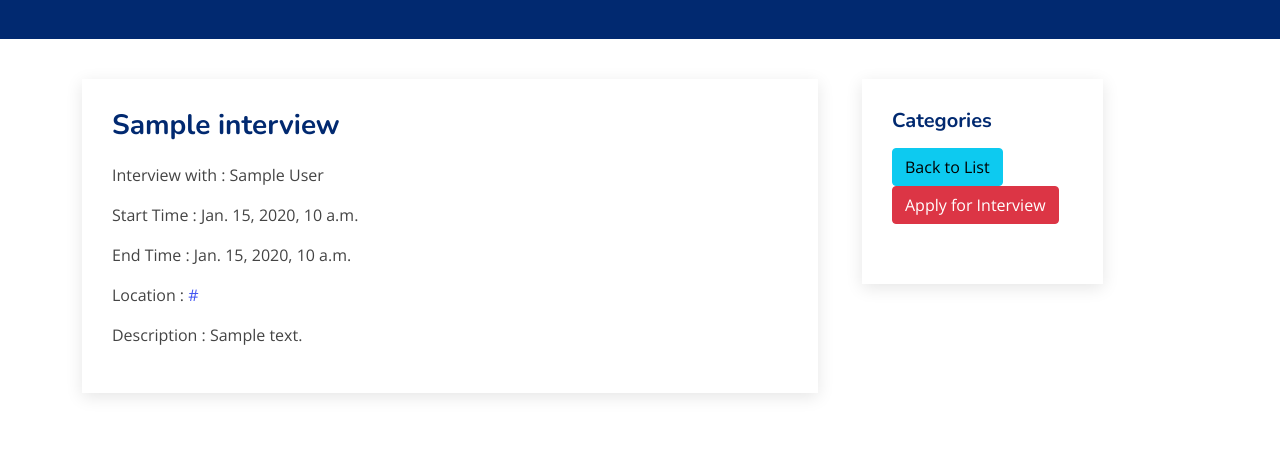
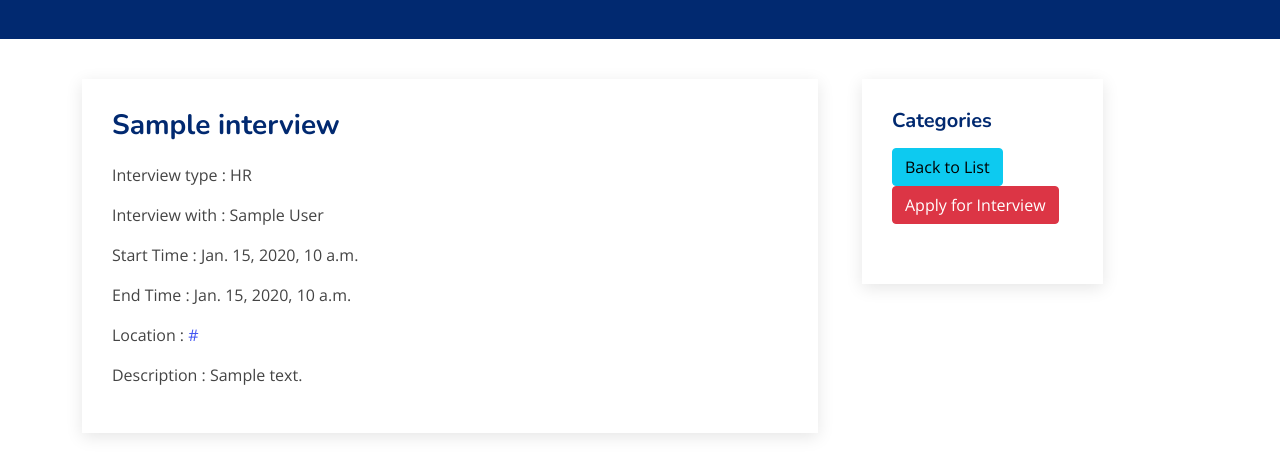
Before and after one commit to World-Konkani-Centre/sushiksha_placement_prep, a Django app: page /interview/view/1 in a window 1280 px wide. Shown: the part 83-556 px from the top of the page. Run offline with Django 3.2, Linux system fonts and the light colour scheme; a user stored in the database is signed in; tables that the repository leaves empty hold one stand-in row (values such as "Sample post"); parts of the project's set-up code (start-up, migrations or seed data) failed here and were passed over; some libraries are stand-ins or nearby versions.

Commit message:
fixing stuffs in interviews

```diff
--- a/interviews/forms.py
+++ b/interviews/forms.py
@@ -6,7 +6,7 @@ from interviews.models import Interview, GDParticipants
 class InterviewRegisterForm(forms.ModelForm):
     class Meta:
         model = Interview
-        fields = ['heading', 'description', 'start_time', 'end_time', 'link']
+        fields = ['heading', 'type','description', 'start_time', 'end_time', 'link']
 
 
 class GDParticipationForm(forms.ModelForm):
--- a/interviews/models.py
+++ b/interviews/models.py
@@ -1,9 +1,15 @@
 from django.contrib.auth.models import User
 from django.db import models
+
+OPTIONS = (
+    ('HR', 'HR'),
+    ('Technical', 'Technical')
+)
 
 
 class Interview(models.Model):
     heading = models.CharField(max_length=50)
+    type = models.CharField(max_length=10, choices=OPTIONS, default="Technical")
     start_time = models.DateTimeField()
     end_time = models.DateTimeField()
     description = models.TextField()
@@ -11,11 +17,11 @@ class Interview(models.Model):
     participant_1 = models.ForeignKey(User, on_delete=models.CASCADE, related_name='part1', null=True)
     participant_2 = models.ForeignKey(User, on_delete=models.CASCADE, related_name='part2', null=True, blank=True)
     complete = models.BooleanField(default=False)
-    event_id = models.CharField(max_length=50, null=True,blank=True)
+    event_id = models.CharField(max_length=50, null=True, blank=True)
 
 
 class GDParticipants(models.Model):
-    participants = models.ForeignKey(User,on_delete=models.CASCADE)
+    participants = models.ForeignKey(User, on_delete=models.CASCADE)
     branch = models.CharField(max_length=50)
 
     def __str__(self):
--- a/interviews/views.py
+++ b/interviews/views.py
@@ -9,21 +9,8 @@ from interviews.utils import google_calendar
 
 @login_required
 def interview_list(request):
-    form = None
     lists = Interview.objects.filter(complete=False)
-    if request.POST:
-        if request.user.profile.is_mentor:
-            form = InterviewRegisterForm(request.POST)
-            if form.is_valid():
-                interview = form.save(commit=False)
-                interview.participant_1 = request.user
-                interview.save()
-                return redirect('interviews-list')
-    else:
-        if request.user.profile.is_mentor:
-            form = InterviewRegisterForm()
     context = {
-        'form': form,
         'lists': lists,
     }
     return render(request, 'interviews/list.html', context)
--- a/mentors_panel/urls.py
+++ b/mentors_panel/urls.py
@@ -5,4 +5,5 @@ urlpatterns = [
     path('resume/', m_views.resume_list, name="resume-list"),
     path('resume/user/', m_views.resume_view_user, name="resume-view-user"),
     path('resume/<int:resumeId>', m_views.resume_view, name="resume-view"),
+    path('inteviews/', m_views.interview_list, name="resume-list"),
 ]
--- a/templates/interviews/list.html
+++ b/templates/interviews/list.html
@@ -40,6 +40,7 @@
                                 <div class="card">
                                     <div class="card-body">
                                         <h5 class="card-title">{{ i.heading }}</h5>
+                                        <h4 class="card-title">{{ i.type }}</h4>
                                         <p class="card-text">{{ i.start_time }} - {{ i.end_time }}</p>
                                         <a href="{% url 'interviews-single' intId=i.id %}" class="btn btn-primary">Details </a>
                                     </div>
--- a/templates/interviews/single.html
+++ b/templates/interviews/single.html
@@ -29,6 +29,7 @@
                                 <a>{{ interview.heading }}</a>
                             </h2>
                             <div class="entry-content">
+                                <p>Interview type : {{ interview.type }}</p>
                                 <p>Interview with : {{ interview.participant_1.profile.name }}</p>
                                 <p>Start Time : {{ interview.start_time }}</p>
                                 <p>End Time : {{ interview.end_time }}</p>
--- a/templates/resume-builder/template1.html
+++ b/templates/resume-builder/template1.html
@@ -105,7 +105,7 @@
         <div class="first-level">
             <div class="frist-level-center">
                 <section>
-                    <h2 class="text-center">{{ contact.first_name }} {{ contact.last_name }}</h2>
+                    <h2 class="text-center text-capitalize">{{ contact.first_name }} {{ contact.last_name }}</h2>
                     <!-- <small class="text-muted">UI / UX DESIGNER/DEVELOPER</small>-->
                     <p class="info text-center" style="text-decoration: none">
                         <small> {{ contact.address_1 }}, {{ contact.address_2 }},{{ contact.state }}
--- a/templates/resume-builder/template2.html
+++ b/templates/resume-builder/template2.html
@@ -139,7 +139,7 @@ ul{
         <div class="first-level">
           <div class="first-first-level">
             <section>
-              <h2 class="name">{{ contact.first_name }} {{ contact.last_name }}</h2>
+              <h2 class="name text-capitalize">{{ contact.first_name }} {{ contact.last_name }}</h2>
 
 {#              <p class="info text-md">#}
 {#                 <small>UI / UX DESIGNER/DEVELOPER</small>#}
```
Also changed, not shown: mentors_panel/views.py (+24 -1 lines).
